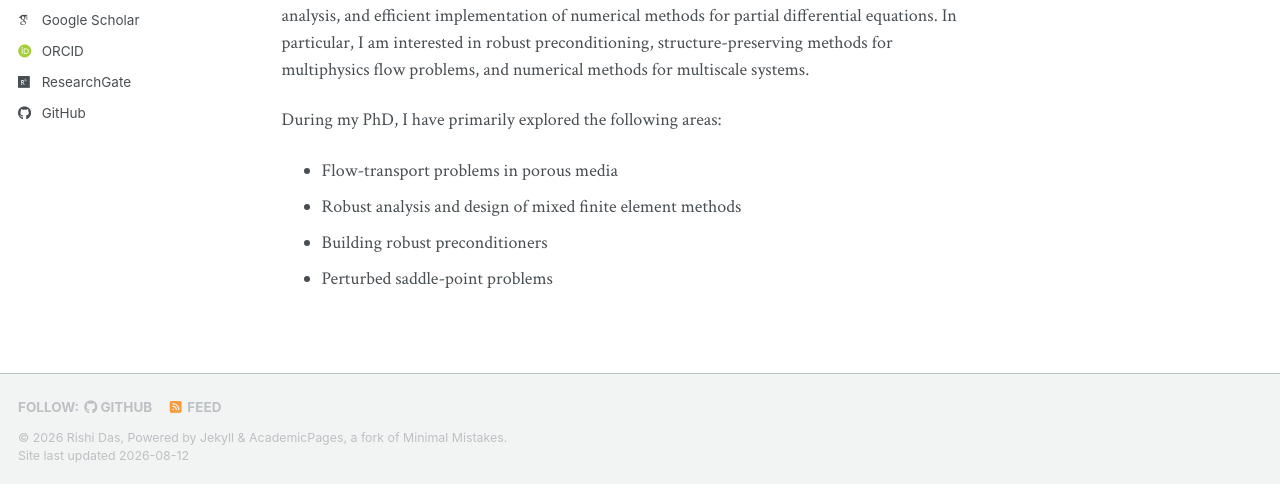
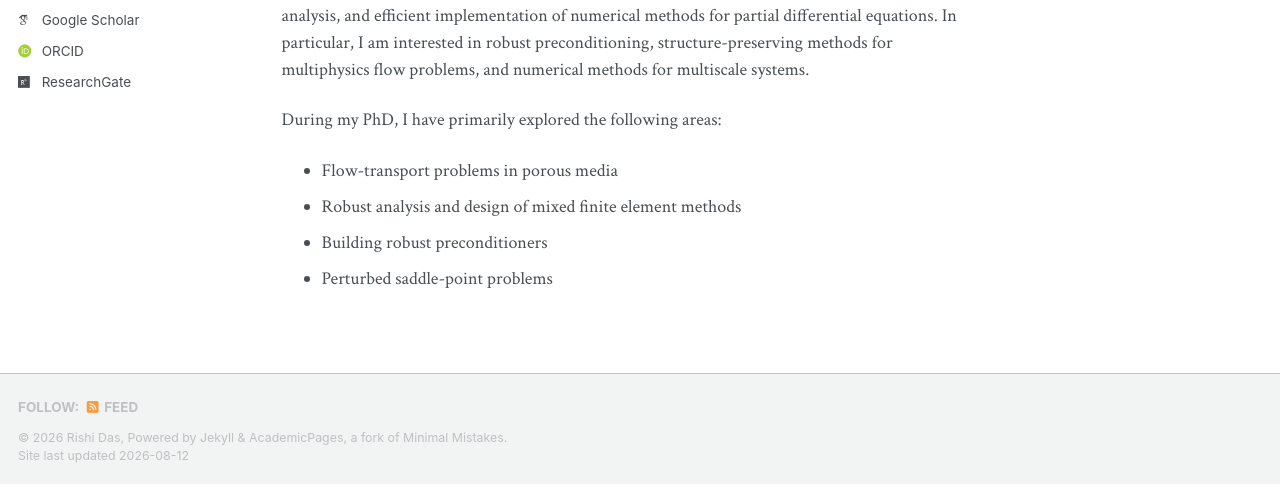
Before and after one commit to rishidas-04/rishidas-04.github.io, a Jekyll site: the page built from _pages/about.md, in a window 1280 px wide. Shown: the part 416-915 px from the top of the page. Built offline with Jekyll 4.4.1, drawn with Linux system fonts in a browser that asks for light colours; some web fonts are replaced; a script bundle is joined from its source files by our own code; library files that are not in the unit come from our copies.

Commit message:
Remove GitHub username from _config.yml
Removed GitHub username from configuration file.

```diff
--- a/_config.yml
+++ b/_config.yml
@@ -51,7 +51,7 @@ author:
   bitbucket        : # Username - Update with your username on the site
   codepen          : # Username
   dribbble         : # Username
-  github           : "rishidas-04"
+  github           : # "rishidas-04"
   kaggle           : # Username
   stackoverflow    : # User number or user number and name (i.e., use "1" or "1/jeff-atwood")
 
```
